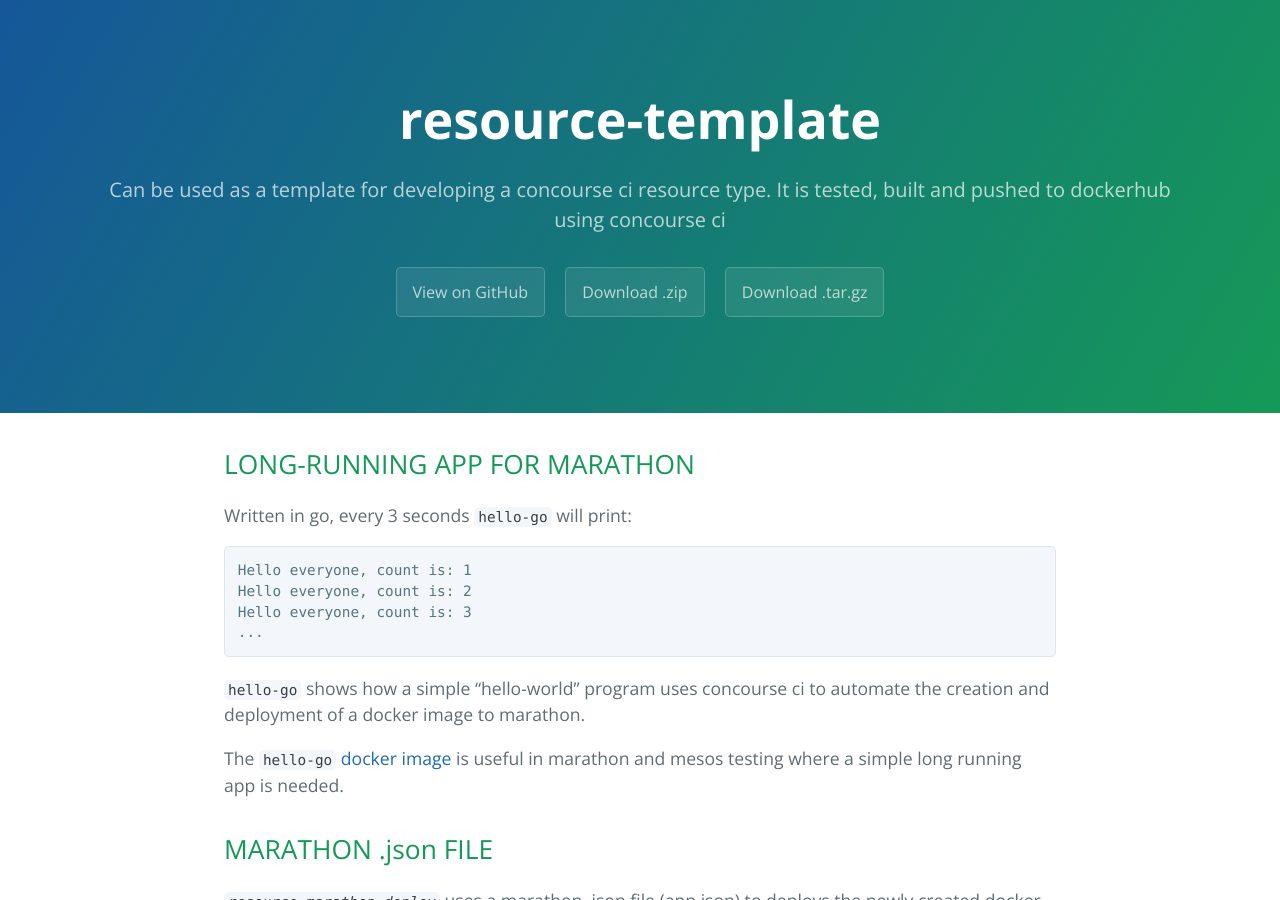
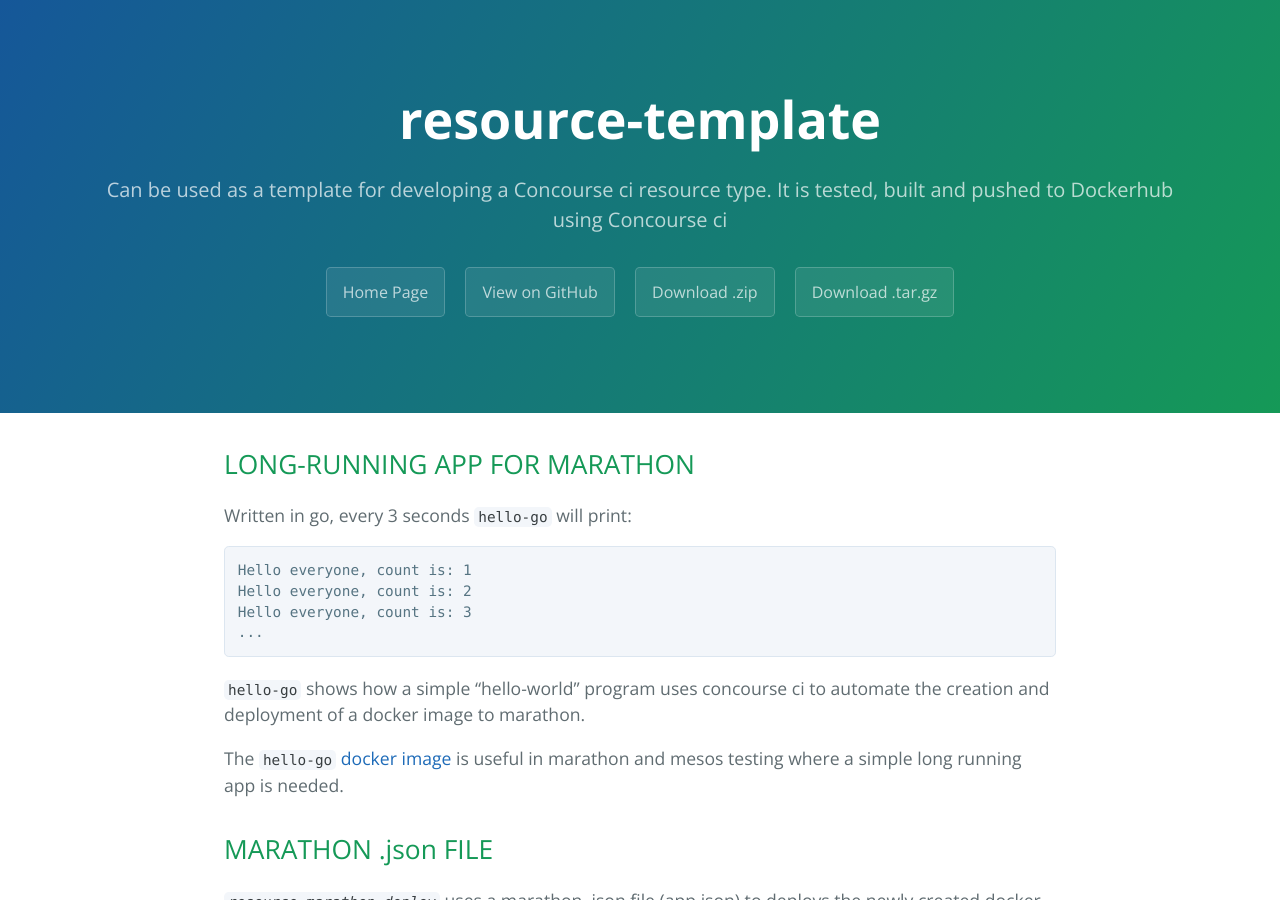
Before and after one commit to JeffDeCola/concourse-resource-template, a Jekyll site: the page built from docs/index.md, in a window 1280 px wide and 900 px high. Built offline with Jekyll 4.4.1, drawn with Linux system fonts in a browser that asks for light colours; nearby versions of some CDN libraries; library files that are not in the unit come from our copies.

Commit message:
added home button

```diff
--- a/docs/_layouts/default.html
+++ b/docs/_layouts/default.html
@@ -16,6 +16,7 @@
     <section class="page-header">
       <h1 class="project-name">{{ page.projectname }}</h1>
       <h2 class="project-tagline">{{ page.summary }}</h2>
+      <a href="https://jeffdecola.github.io" class="btn">Home Page</a>
       <a href="https://github.com/JeffDeCola/{{ page.projectname }}" class="btn">View on GitHub</a>
       <a href="https://github.com/JeffDeCola/{{ page.projectname }}/zipball/master" class="btn">Download .zip</a>
       <a href="https://github.com/JeffDeCola/{{ page.projectname }}/tarball/master" class="btn">Download .tar.gz</a>
--- a/docs/index.md
+++ b/docs/index.md
@@ -2,7 +2,7 @@
 layout: default
 title: JeffDeCola/resource-template
 projectname : resource-template
-summary: Can be used as a template for developing a concourse ci resource type. It is tested, built and pushed to dockerhub using concourse ci
+summary: Can be used as a template for developing a Concourse ci resource type. It is tested, built and pushed to Dockerhub using Concourse ci
 ---
 
 {% include README.md %}
```
Also changed, not shown: 1 other file.
